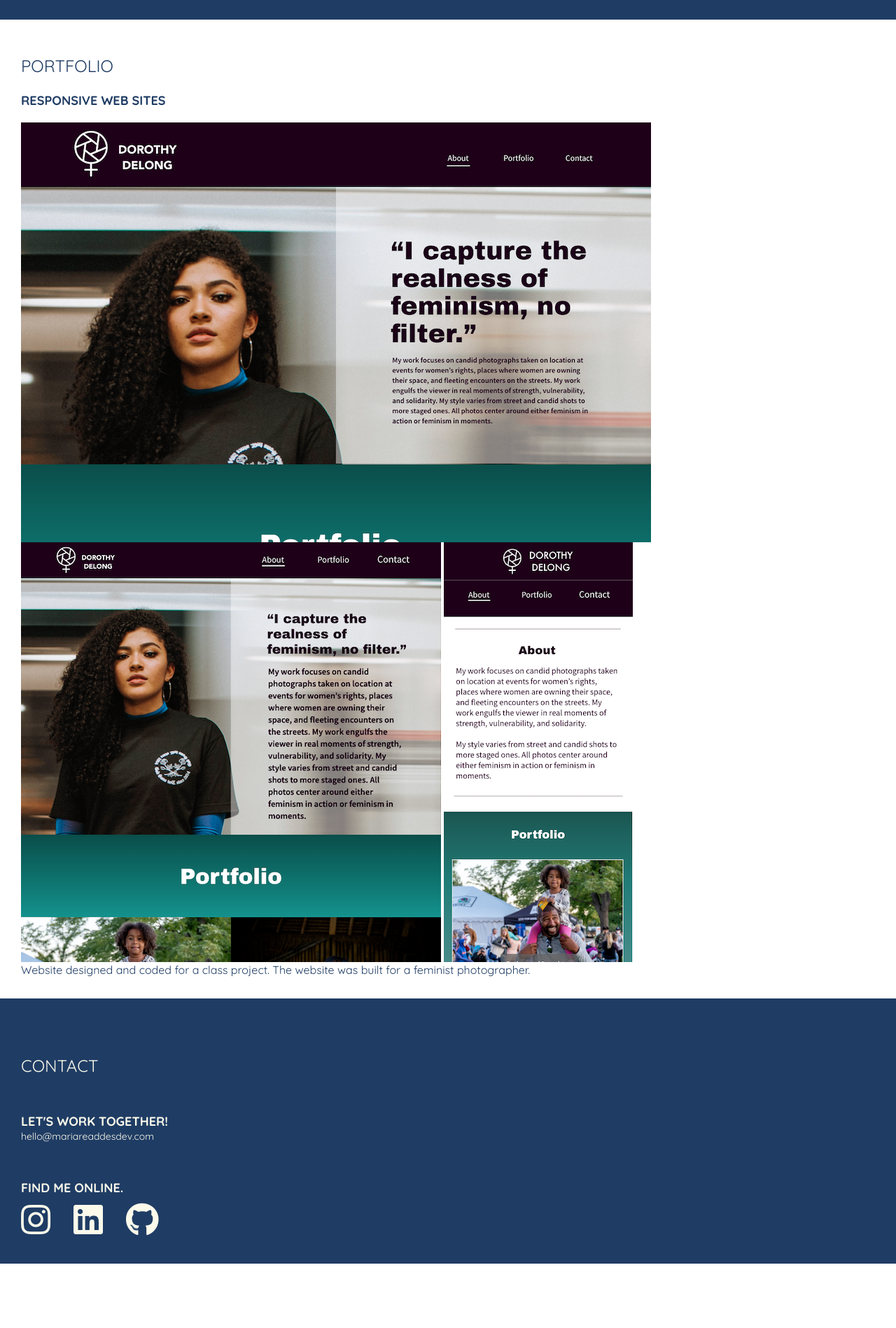
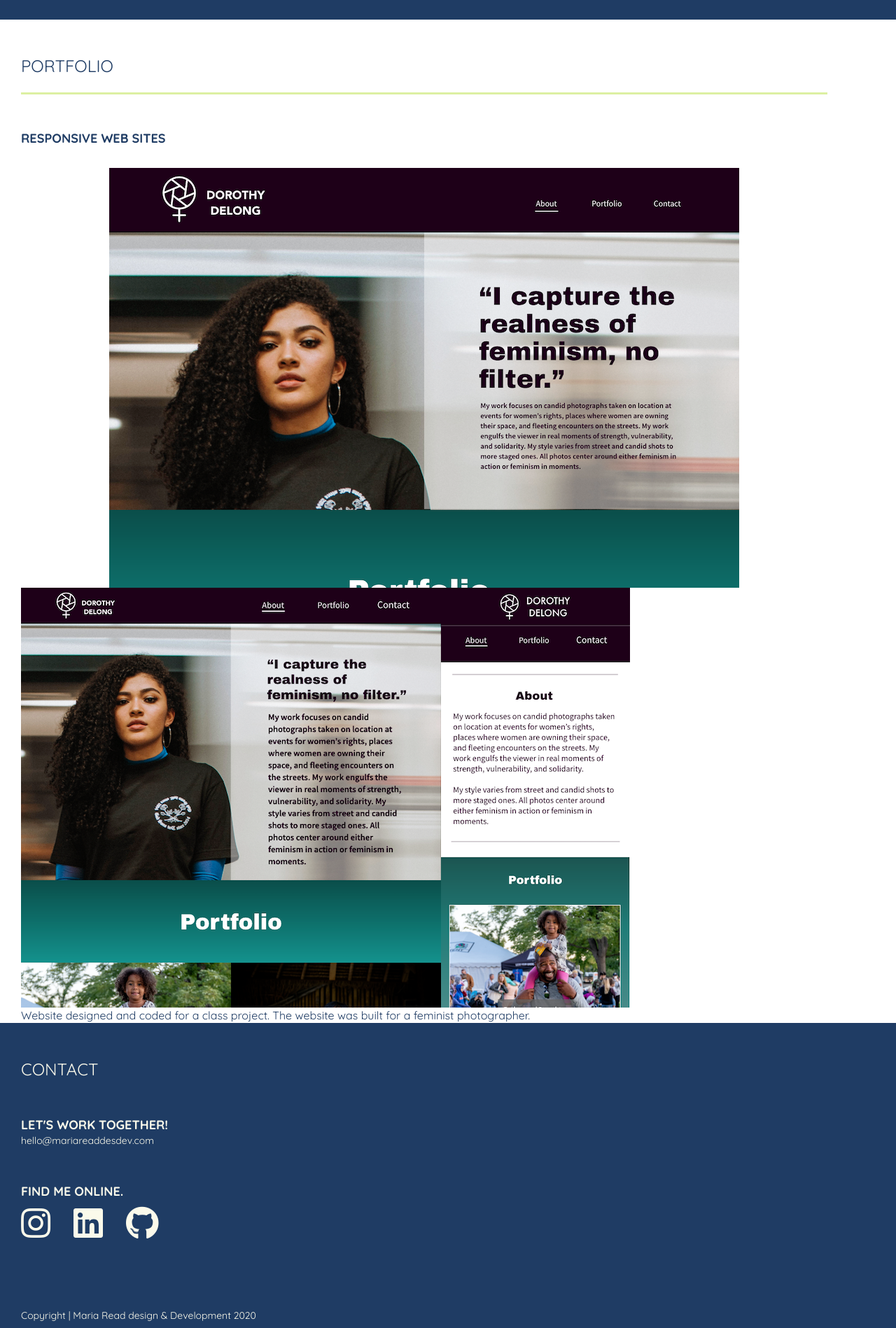
Before and after one commit to mreadv/portfolio, a plain HTML site: page portfolio/index.html in a window 1280 px wide. Shown: the part 142-2040 px from the top of the page at 70% size. Before the commit the page ends 1948 px from the top, so only its background shows below. Drawn offline with nearby package versions, Linux system fonts and the light colour scheme.

Commit message:
Started coding flexbox in css

```diff
--- a/css/main.css
+++ b/css/main.css
@@ -169,8 +169,9 @@ address {
 }
 
 .content-wrapper {
+  padding: 0 30px 0 30px;
   width: 90%;
-  padding: 30px;
+
 }
 
 
@@ -186,7 +187,7 @@ footer {
 }
 
 header .content-wrapper {
-  margin: 0;
+  padding: 30px 0 30px 30px;
   display: flex;
   justify-content: center;
   align-items: center;
@@ -246,6 +247,7 @@ header nav ul li {
 
 footer .content-wrapper {
     width: 90%;
+    margin: 0;
     display: flex;
     justify-content: center;
     align-items: center;
@@ -297,7 +299,18 @@ footer .social-icons p {
 }
 
 
-/* ---------- Main (Hero) --------- */
+footer .copyright {
+  margin: 90px 0 35px 0;
+  width: 100%;
+}
+
+footer .copyright p {
+  font-size: .875em;
+}
+
+
+
+/* ---------- Main About (Hero) --------- */
 
 #hero {
  background: url('../img/hero.jpg') center no-repeat;
@@ -306,32 +319,107 @@ footer .social-icons p {
  display: flex;
  justify-content: flex-start;
  align-items: center;
-
 }
 
 #hero .content-wrapper{
-
 }
 
 
 
 
-/* ---------- Main (About) ---------- */
+/* ---------- Main About (About) ---------- */
 
 
 
 
 
 #about {
-  min-height: 475px;
   display: flex;
   justify-content: center;
   align-items: center;
 }
 
+#about .content-wrapper {
+  margin: 50px 0 50px 0;
+}
+
+#about h2 {
+  margin: 0;
+}
+
 #about p {
 
 }
+
+#about .divider {
+  background: #DCF0A2;
+  height: 3px;
+  width: 100%;
+  margin: 20px 0 30px 0;
+}
+
+
+
+/* ---------- Main Portfolio ----------*/
+
+#portfolio h2 {
+  margin: 0;
+  padding-top: 50px;
+}
+
+
+#portfolio .divider {
+  background: #DCF0A2;
+  height: 3px;
+  width: 100%;
+  margin: 20px 0 50px 0;
+}
+
+#portfolio h3 {
+  margin: 0;
+  padding-bottom: 30px;
+}
+
+
+
+#portfolio .thumbnail-container {
+  width: 100%;
+  height: auto;
+  display: flex;
+  justify-content: center;
+  align-items: center;
+  flex-flow: row wrap;
+
+}
+
+#portfolio .mobile-tablet-container {
+  width: 100%;
+  display: flex;
+}
+
+#portfolio .mobile-tablet-container .tablet {
+
+}
+
+#portfolio img {
+  width: 100%;
+}
+
+
+
+
+
+/*
+#portfolio .thumbnail-container img {
+
+  border: 1px solid red;
+  display: flex;
+  width: 100%;
+}
+*/
+
+
+
 
 
 
--- a/portfolio/index.html
+++ b/portfolio/index.html
@@ -60,11 +60,14 @@
     <section id="portfolio">
       <div class="content-wrapper">
         <h2>Portfolio</h2>
+        <div class="divider"></div>
         <h3>Responsive Web Sites</h3>
         <div class="thumbnail-container">
+          <div class="full-width">
           <fig>
             <img src="../img/dotphoto-tn-desk-final.png" alt="dorothy photo desktop thumbnail">
           </fig>
+        </div>
           <div class="mobile-tablet-container">
             <fig>
               <img src="../img/dotphoto-tn-tab-final.png" alt="dorothy photo tablet thumbnail">
@@ -108,10 +111,16 @@
                 <i class="fab fa-github"></i>
               </a>
             </p>
+
           </div> <!-- End "social-icons"-->
         </div> <!-- End "social"-->
-        </div> <!-- End "content-wrapper" -->
-      </footer>
+
+<div class="copyright">
+          <p>Copyright | Maria Read design & Development 2020</p>
+        </div>
+
+      </div> <!-- End "content-wrapper" -->
+    </footer>
 
     </main>
 
```
Also changed, not shown: index.html (+8 -2 lines), services/index.html (+9 -3 lines).
